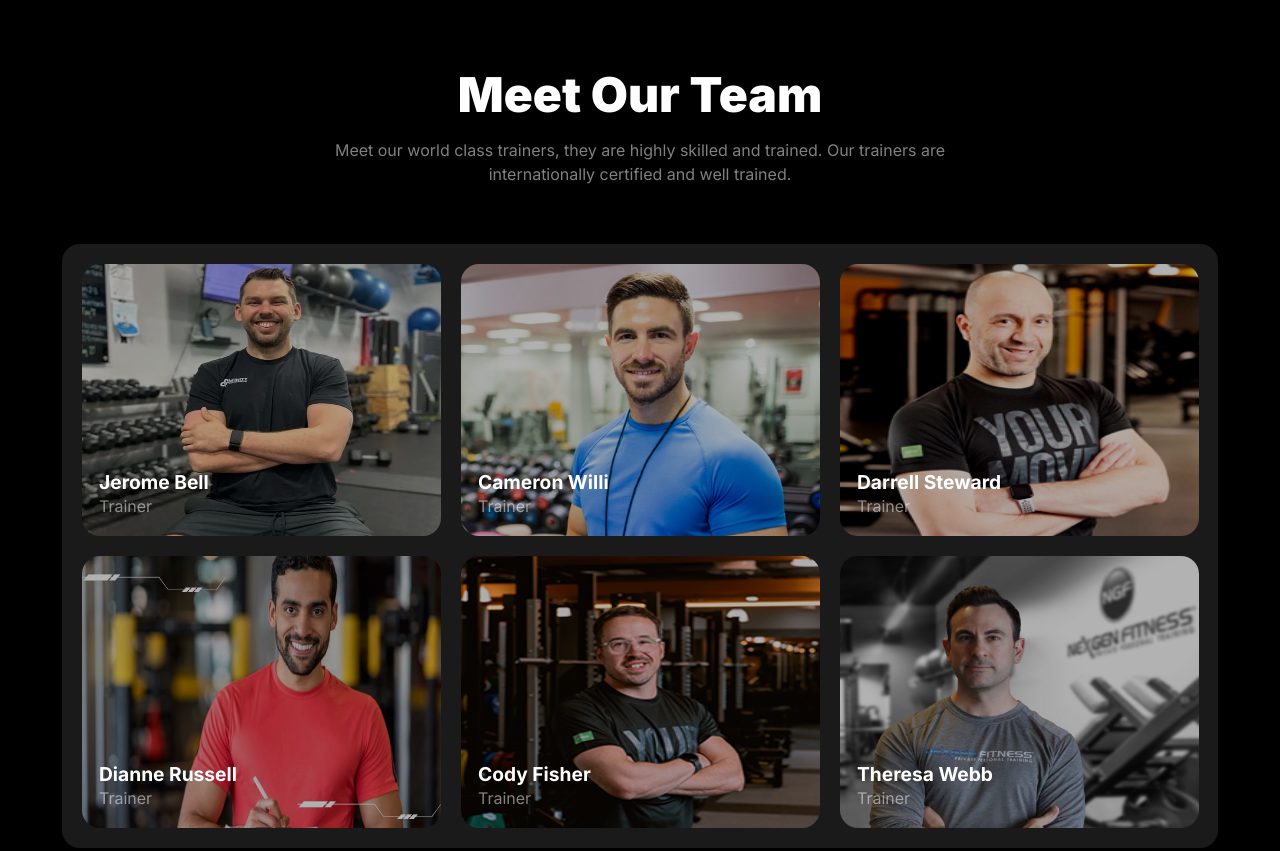
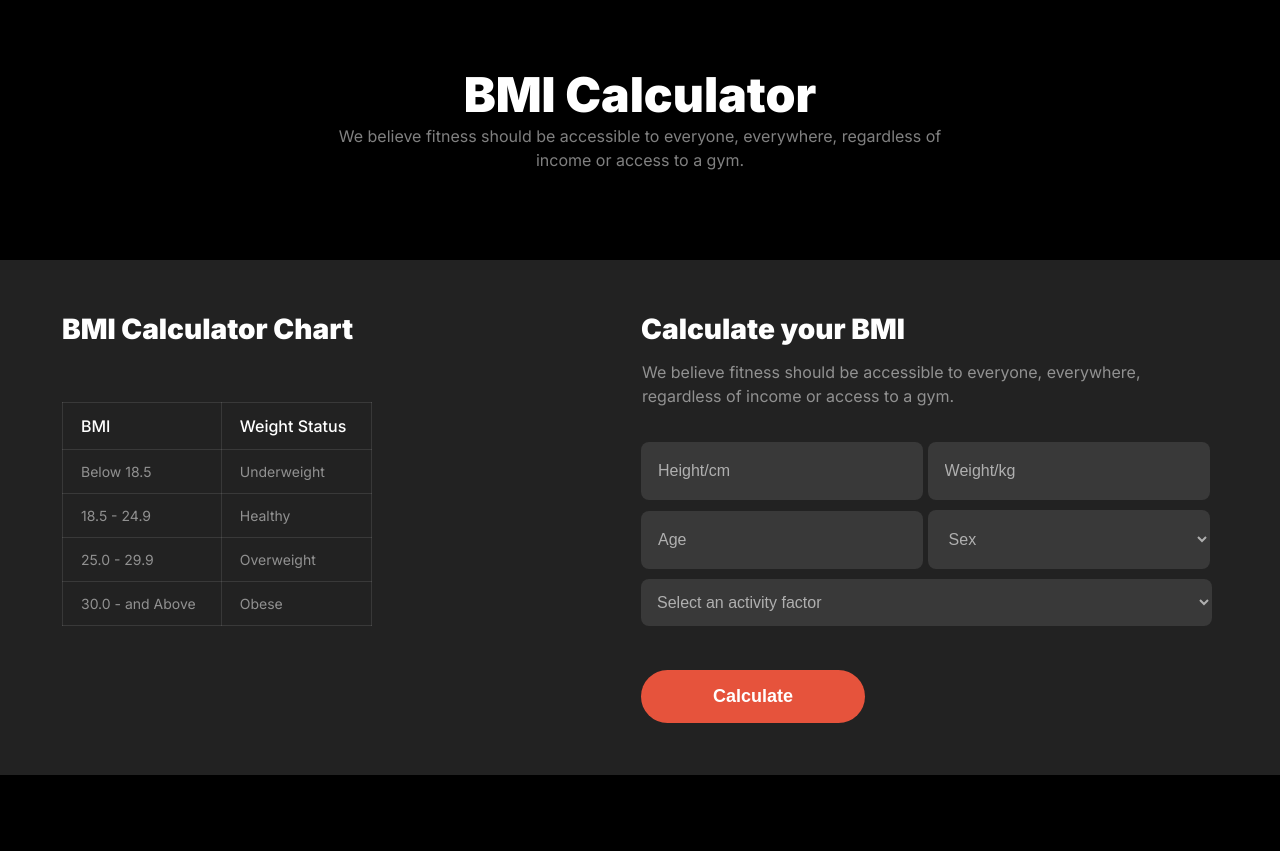
Before and after one commit to ShaikhAnik/assignment-2, a plain HTML site: page index.html in a window 1280 px wide. Shown: the part 1740-2591 px from the top of the page. Drawn offline with Linux system fonts and the light colour scheme.

Commit message:
bmi calculator added

```diff
--- a/index.html
+++ b/index.html
@@ -114,6 +114,66 @@
             </div>
            </section>
 
+            <!--Bmi calculator Starts-->
+            <section class="bgc bmi">
+
+                    <div class="bmi-text">
+                        <h2 class="shared-title text-dark-color">BMI Calculator</h2>
+                        <p class="shared-description text-light-color">We believe fitness should be accessible to everyone, everywhere, regardless of income or access to a gym.</p>
+                    </div>
+
+                    <div class="bmi-container">
+                        <div class="bmi-contents display_flex">
+
+                            <div class="bmi-left-contents">
+                                <h4 class="text-dark-color">BMI Calculator Chart</h4>
+                                <table>
+                                    <tr>
+                                        <th>BMI </th>
+                                        <th>Weight Status</th>
+                                    </tr>
+                                    <tr>
+                                        <td>Below 18.5</td>
+                                        <td>Underweight</td>
+                                    </tr>
+                                    <tr>
+                                        <td>18.5 - 24.9</td>
+                                        <td>Healthy</td>
+                                    </tr>
+                                    <tr>
+                                        <td>25.0 - 29.9</td>
+                                        <td>Overweight</td>
+                                    </tr>
+                                    <tr>
+                                        <td>30.0 - and Above</td>
+                                        <td>Obese</td>
+                                    </tr>
+                                </table>
+                            </div>
+
+                            <div class="bmi-right-contents">
+                                <h4 class="text-dark-color">Calculate your BMI</h4>
+                                <p class="shared-description text-light-color">We believe fitness should be accessible to everyone, everywhere, regardless of income or access to a gym. </p>
+
+                                <form class="bmi-form">
+                                    <input type="text" placeholder="Height/cm" name="height">
+                                    <input type="text" placeholder="Weight/kg" name="weight">
+                                    <input type="text" placeholder="Age" name="age">
+                                    <select id="gender" name="gender">
+                                        <option value="Sex">Sex</option>
+                                        <option value="Male">Male</option>
+                                        <option value="Female">Female</option>
+                                      </select>
+                                      <select id="activity" name="factor">
+                                        <option value="activity">Select an activity factor</option>
+                                      </select>
+                                      <input type="button" value="Calculate" class="btn-primary">
+
+                                </form>
+                            </div>
+                        </div>
+                    </div>
+            </section>
               <!-- Meet section starts-->
            <section class="bgc meet">
         <div class="meet-contents">
--- a/style/style.css
+++ b/style/style.css
@@ -108,7 +108,7 @@
     margin-left: 0px;
 }
 
-.nav_bar, .banner, .habit-contents , .run-content , .meet-contents, .footer-section{
+.nav_bar, .banner, .habit-contents , .run-content , .meet-contents, .footer-section, .bmi-text, .bmi-contents{
     max-width: 1156px;
 }
 
@@ -263,6 +263,108 @@
 .run-content-img img{
     width: 100%;
     border-radius: 18px;
+}
+
+/* BMI calculator starts*/
+.bmi-text{
+    padding-bottom: 88px;
+    text-align: center;
+}
+.bmi-container{
+    background-color: #222222;
+}
+.bmi-contents{
+    padding-top: 52px;
+}
+.bmi{
+    padding-bottom: 88px;
+}
+.bmi-right-contents{
+    margin-right: 0px;
+    width: 577px;
+}
+.bmi-left-contents{
+    margin-left: 0px;
+}
+
+.bmi-right-contents p{
+    width: 575px;
+}
+.bmi-right-contents h4 {
+    font-size: 1.75rem;
+    font-weight: 900;
+    margin-bottom: 14px;
+}
+.bmi-left-contents h4{
+    font-size: 1.75rem;
+    font-weight: 900;
+}
+
+table, th ,td {
+    border: 1px solid rgba(255,255,255,0.1);
+}
+table{
+    border-collapse: collapse;
+    width: 310px;
+    margin-top: 56px;
+}
+td{
+    color: rgba(255, 255, 255, 0.5);
+    font-size: 0.875rem;
+    font-weight: 400;
+    padding: 13px 18px;
+}
+th{
+    color: rgb(255, 255, 255);
+    font-size: 1rem;
+    font-weight: 500;
+    text-align: left;
+    padding: 13px 18px;
+}
+input[name]{
+    width: 43%;
+    padding: 20px 17px;
+    margin-bottom: 10px;
+    border-radius: 8px;
+    background-color: rgba(255, 255, 255, 0.1);
+    outline: none;
+    border: none;
+}
+#activity{
+    width: 99%;
+    padding: 14px 12px;
+    margin-bottom: 10px;
+    border-radius: 8px;
+    background-color: rgba(255, 255, 255, 0.1);
+    outline: none;
+    border: none;
+
+}
+input[type="button"]{
+    margin-bottom: 52px;
+    margin-top: 34px;
+}
+select{
+    color: rgba(255, 255, 255, 0.6);
+    font-size: 1rem;
+    font-weight: 400;
+}
+input, ::placeholder{
+    color: rgba(255, 255, 255, 0.6);
+    font-size: 1rem;
+    font-weight: 400;
+}
+#gender{
+    width: 49%;
+    padding: 20px 17px;
+    margin-bottom: 10px;
+    border-radius: 8px;
+    background-color: rgba(255, 255, 255, 0.1);
+    outline: none;
+    border: none;
+}
+.bmi-form{
+    margin-top: 34px;
 }
 
 /* Meet styles starts */
```
Lines whose indentation alone changed are shown as unchanged.
